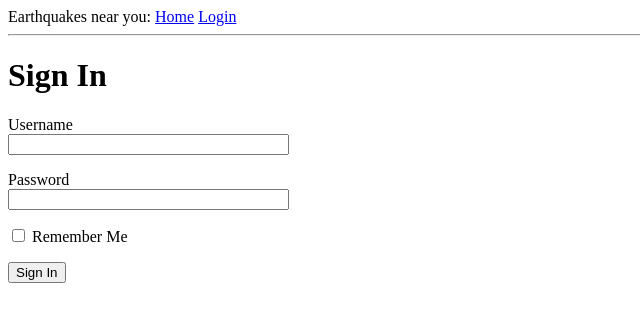
After one commit to nvinard/quakes-near-you, a Flask app: template app/templates/login.html in a window 1280 px wide. The commit adds this page. Shown: the top 322 px of the page, without its empty margins (0-640 px from the left). Run offline with Flask 3, Linux system fonts and the light colour scheme; the template is opened without the code that fills it: values that come from a table or form of the project are taken from there, others are empty.

Commit message:
drafting site

```diff
--- /dev/null
+++ b/app/forms.py
@@ -0,0 +1,9 @@
+from flask_wtf import FlaskForm
+from wtforms import StringField, PasswordField, BooleanField, SubmitField
+from wtforms.validators import DataRequired
+
+class LoginForm(FlaskForm):
+    username = StringField('Username', validators=[DataRequired()])
+    password = PasswordField('Password', validators=[DataRequired()])
+    remember_me = BooleanField('Remember Me')
+    submit = SubmitField('Sign In')
--- a/app/routes.py
+++ b/app/routes.py
@@ -1 +1,24 @@
-# routes and views for the application
+from flask import render_template
+from app import app
+from app.forms import LoginForm
+
+@app.route('/')
+@app.route('/index')
+def index():
+    user = {'username': 'Nicolas'}
+    posts = [
+        {
+            'author': {'username': 'Sandra'},
+            'body': 'I felt that earthquake!'
+        },
+        {
+            'author': {'username': 'Michael'},
+            'body': 'I was close to that earthquake, did not feel it though'
+        }
+    ]
+    return render_template('index.html', title='Home', user=user, posts=posts)
+
+@app.route('/login')
+def login():
+    form = LoginForm()
+    return render_template('login.html', title='Sign In', form=form)
--- /dev/null
+++ b/app/templates/base.html
@@ -0,0 +1,19 @@
+<!DOCTYPE html>
+<html>
+    <head>
+        {% if title %}
+        <title>{{ title }} Latest earthquakes near you</title>
+        {% else %}
+        <title>Welcome to Latest earthquakes near you!</title>
+        {% endif %}
+    </head>
+    <body>
+        <div>
+            Earthquakes near you:
+            <a href="/index">Home</a>
+            <a href="/login">Login</a>
+        </div>
+        <hr>
+            {% block content %} {% endblock %}
+    </body>
+</html>
--- /dev/null
+++ b/app/templates/login.html
@@ -0,0 +1,17 @@
+{% extends "base.html" %}
+{% block content %}
+    <h1>Sign In</h1>
+    <form action="" method="post" novalidate>
+        {{ form.hidden_tag() }}
+        <p>
+            {{ form.username.label }}<br>
+            {{ form.username(size=32) }}
+        </p>
+        <p>
+            {{ form.password.label }}<br>
+            {{ form.password(size=32) }}
+        </p>
+        <p>{{ form.remember_me() }} {{ form.remember_me.label }}</p>
+        <p>{{ form.submit() }}</p>
+    </form>
+{% endblock %}
--- /dev/null
+++ b/config.py
@@ -0,0 +1,4 @@
+import os
+
+class Config:
+    SECRET_KEY = os.environ.get('SECRET_KEY') or 'you-will-never-guess'
--- /dev/null
+++ b/quakes_near_you.py
@@ -0,0 +1 @@
+from app import app
```
Also changed, not shown: app/__init__.py (+7 -0 lines), app/templates/index.html (+7 -9 lines), app/utils/get_events.py (+4 -4 lines), data/__init__.py (deleted), run.py (deleted).
